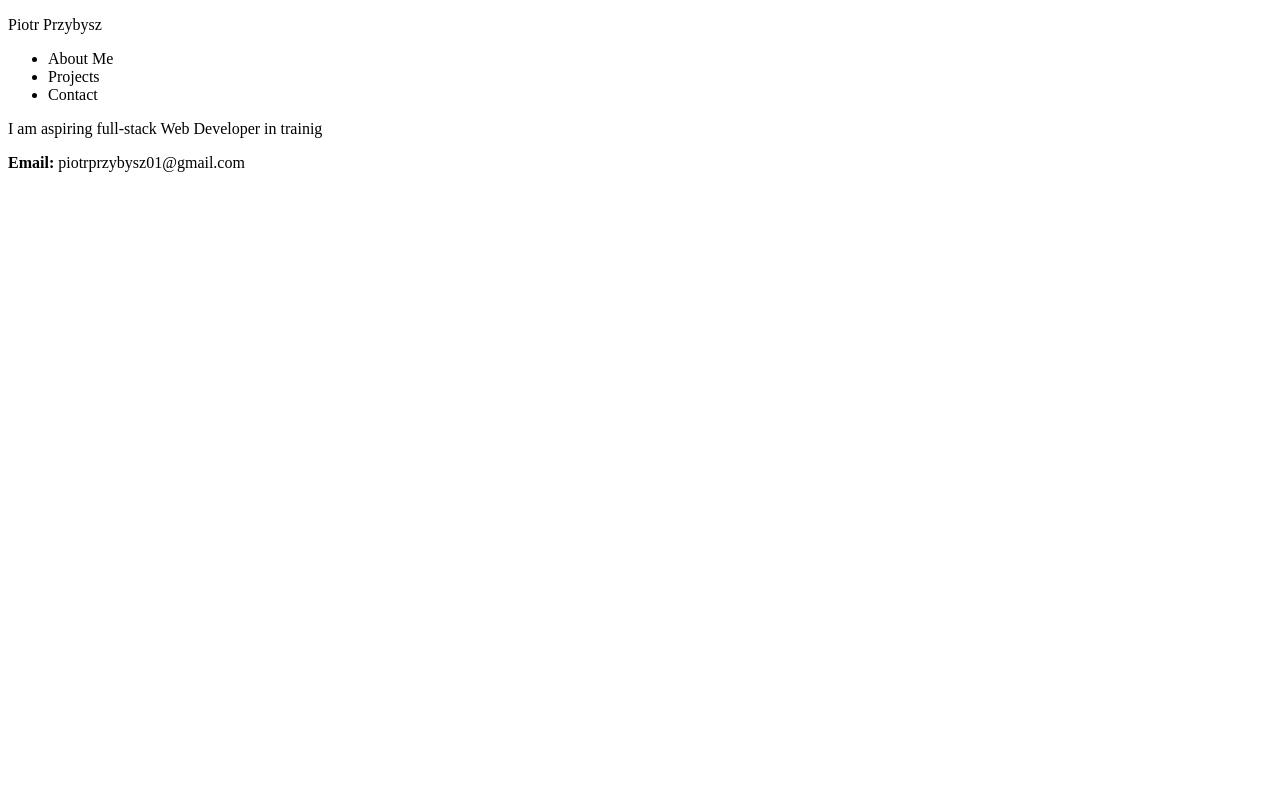
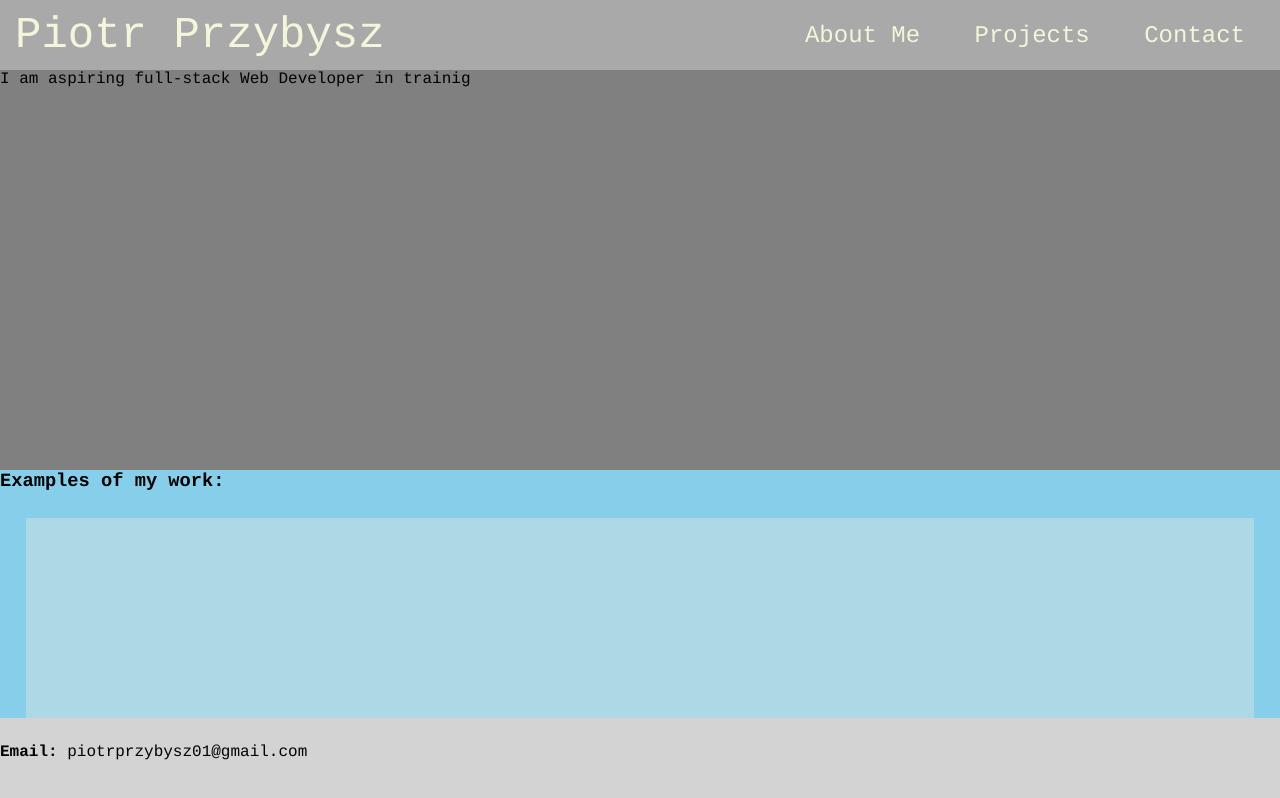
Before and after one commit to PiotrP0/Portfolio, a plain HTML site: page Index.html in a window 1280 px wide. Drawn offline with Linux system fonts and the light colour scheme.

Commit message:
Basic Styles commit

```diff
--- a/Index.html
+++ b/Index.html
@@ -14,9 +14,9 @@
         <p>Piotr Przybysz</p>
         <nav id="nav">
             <ul>
-                <li href="#aboutMe">About Me</li>
-                <li href="#projects">Projects</li>
-                <li href="#footer">Contact</li>
+                <li><a href="#aboutMe">About Me</a></li>
+                <li><a href="#projects">Projects</a></li>
+                <li><a href="#footer">Contact</a></li>
 
             </ul>
         </nav>
@@ -27,6 +27,7 @@
 
     </section>
     <section id="projects">
+        <h3>Examples of my work:</h3>
         <div class="container">
             <div class="description">
 
@@ -38,7 +39,7 @@
 
     </section>
     <footer>
-<p><strong>Email: </strong>piotrprzybysz01@gmail.com</p>
+        <p><strong>Email: </strong>piotrprzybysz01@gmail.com</p>
     </footer>
 </body>
 
--- a/styles.css
+++ b/styles.css
@@ -0,0 +1,81 @@
+* {
+    margin: 0;
+    padding: 0;
+    list-style: none;
+    text-decoration: none;
+
+    font-family: 'Courier', sans-serif;
+
+}
+
+html {
+    background: lightgray;
+}
+
+header {
+    background-color: darkgrey;
+    color: beige;
+    height: 70px;
+    display: flex;
+    justify-content: space-between;
+    align-items: center;
+    padding: 0 15px 0 15px;
+
+}
+
+header p {
+
+    font-weight: 100;
+    font-size: 2.75rem;
+    color: beige;
+}
+
+#nav {
+    font-size: 1.5em;
+    color: beige;
+}
+
+#nav li a {
+    color: beige;
+}
+
+#nav li {
+    color: beige;
+    display: inline-flex;
+    transition: all 0.3s ease 0s;
+    padding: 0 20px 0 20px;
+
+}
+
+#nav li a:visited {
+    color: beige;
+}
+
+#nav li a:hover {
+    transition: all 0.3s ease 0s;
+    color: rgb(82, 82, 82);
+}
+
+#nav li a:active {
+    text-shadow: 1px 1px 2px beige;
+    transition: all 0.1s ease 0s;
+}
+
+
+#aboutMe {
+    background-color: grey;
+    width: auto;
+    height: 400px;
+}
+
+
+#projects{
+    background-color: skyblue;
+    width: auto;
+
+}
+.container{
+    background-color: lightblue;
+    height: 200px;
+    margin: 2%;
+}
```
